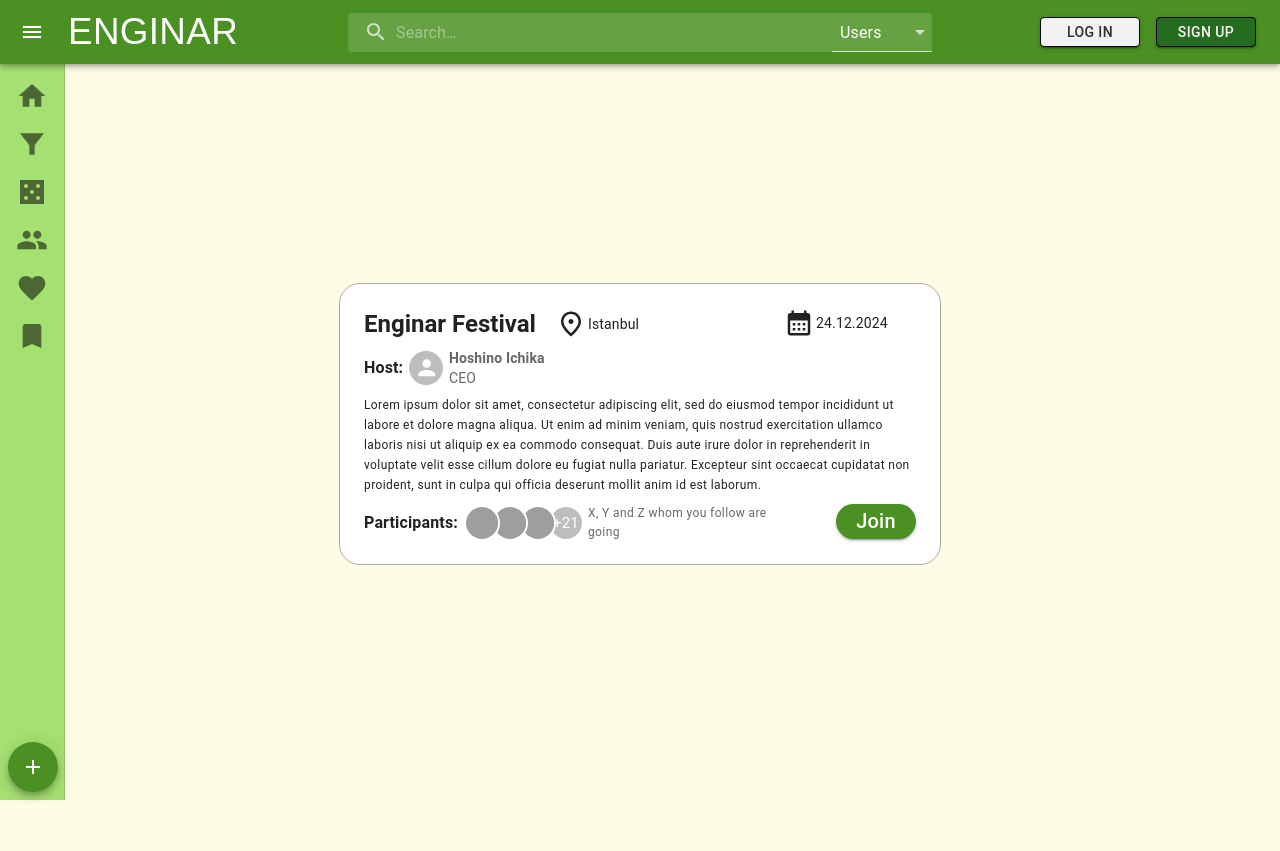
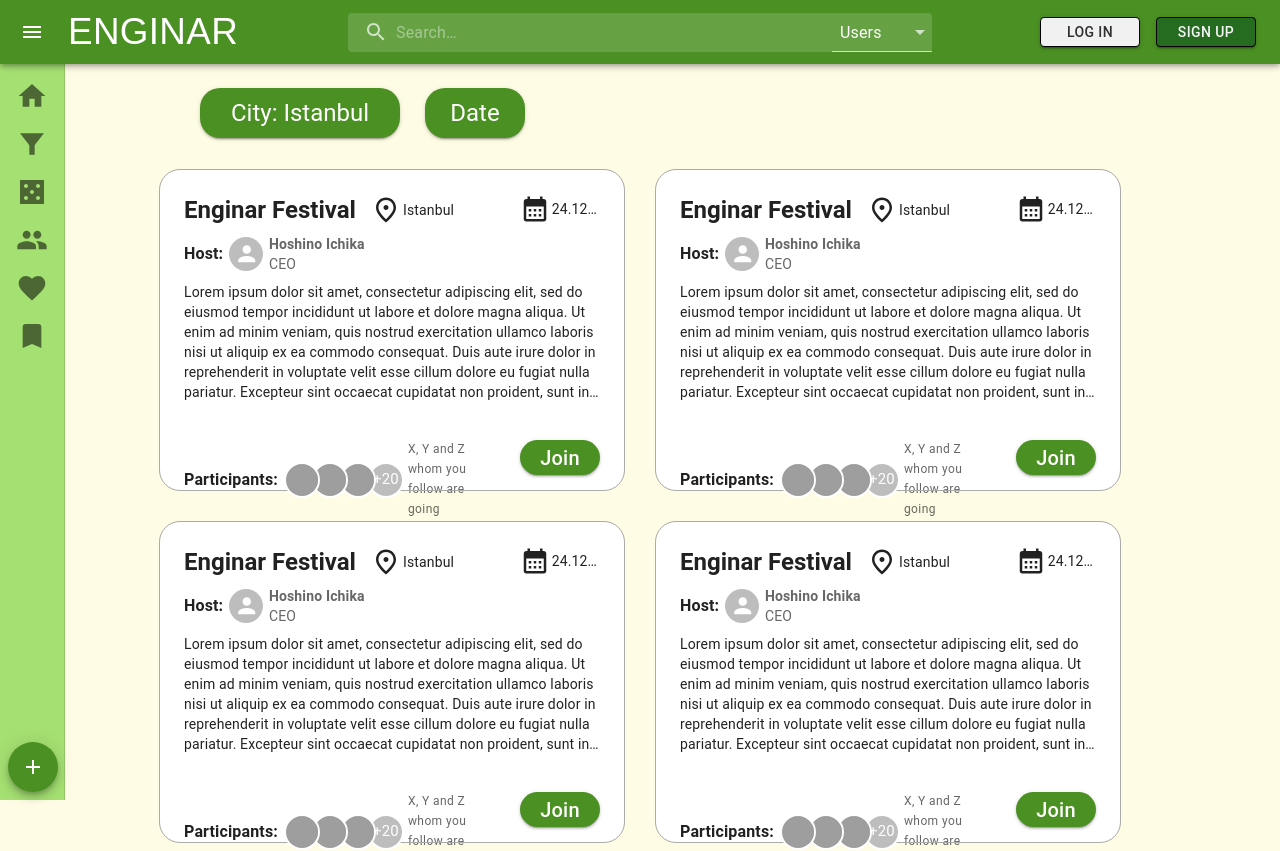
Before and after one commit to Soft-Engin/enginar_frontend, a React (Vite) app: page / in a window 1280 px wide. Shown: the top 851 px of the page. Before the commit the page ends 800 px from the top, so only its background shows below. Built offline with nearby package versions, Linux system fonts and the light colour scheme; grey boxes are pictures that could not be loaded; a web font is replaced by a local one.

Commit message:
Finalized Event List page, some improvements

```diff
--- a/src/App.jsx
+++ b/src/App.jsx
@@ -1,16 +1,13 @@
 import "./App.css";
 
 import Navbar from "./components/Navbar";
-import EventCompressed from "./components/EventCompressed";
-import Box from "@mui/material/Box";
+import EventHub from "./components/EventHub";
 
 function App() {
   return (
     <div>
     <Navbar></Navbar>
-    <Box display="flex" justifyContent="center" alignItems="center" height="90vh" >
-        <EventCompressed />
-    </Box>
+    <EventHub />
     </div>
   );
 }
--- a/src/components/EventCompressed.jsx
+++ b/src/components/EventCompressed.jsx
@@ -14,11 +14,11 @@ import CalendarMonthIcon  from "@mui/icons-material/CalendarMonth";
 
 export default function EventCompressed() {
   return (
-    <Box sx= {{ width: 600, height: 280, outline: "1.5px solid #AAAAAA", backgroundColor: "#FFFFFF", pl: 3, pt: 3, pr: 3, pb: 3, borderRadius: 5 }}>
+    <Box sx= {{ width: 700, height: 320, outline: "1.5px solid #AAAAAA", backgroundColor: "#FFFFFF", pl: 3, pt: 3, pr: 3, pb: 3, borderRadius: 5 }}>
       <Grid container spacing={1}>
-        <Grid item size={9}>
+        <Grid item size={9.5}>
           <Box sx={{ display: 'flex', alignItems: 'center' }}>
-            <Typography variant="h5" fontWeight="bold" style={{ marginRight: '20px'}} noWrap>
+            <Typography variant="h5" fontWeight="bold" style={{ marginRight: '15px'}} noWrap>
               Enginar Festival
             </Typography>
             <PlaceOutlinedIcon style={{ fontSize: '30px', marginRight: '2px' }} />
@@ -27,7 +27,7 @@ export default function EventCompressed() {
             </Typography>
           </Box>
         </Grid>
-        <Grid item size={3}>
+        <Grid item size={2.5}>
           <Box sx={{ display: 'flex', alignItems: 'center' }}>
             <CalendarMonthIcon style={{ fontSize: '30px', marginRight: '2px' }} />
             <Typography variant="body2" component="div" noWrap>
@@ -46,19 +46,19 @@ export default function EventCompressed() {
             </Typography>
           </Box>
         </Grid>
-        <Grid item size={12}>
+        <Grid item size={12} sx={{ height: 150 }}>
           <Box sx={{ display: 'flex', alignItems: 'center' }}>
-            <Typography variant="caption" component="div" >
-              Lorem ipsum dolor sit amet, consectetur adipiscing elit, sed do eiusmod tempor incididunt ut labore et dolore magna aliqua. Ut enim ad minim veniam, quis nostrud exercitation ullamco laboris nisi ut aliquip ex ea commodo consequat. Duis aute irure dolor in reprehenderit in voluptate velit esse cillum dolore eu fugiat nulla pariatur. Excepteur sint occaecat cupidatat non proident, sunt in culpa qui officia deserunt mollit anim id est laborum.
+            <Typography variant="body2" component="div" sx={{ overflow: 'hidden', display: '-webkit-box', WebkitBoxOrient: 'vertical', WebkitLineClamp: 6, textOverflow: 'ellipsis' }}>
+              Lorem ipsum dolor sit amet, consectetur adipiscing elit, sed do eiusmod tempor incididunt ut labore et dolore magna aliqua. Ut enim ad minim veniam, quis nostrud exercitation ullamco laboris nisi ut aliquip ex ea commodo consequat. Duis aute irure dolor in reprehenderit in voluptate velit esse cillum dolore eu fugiat nulla pariatur. Excepteur sint occaecat cupidatat non proident, sunt in culpa qui officia deserunt mollit anim id est laborum. Lorem ipsum dolor sit amet, consectetur adipiscing elit, sed do eiusmod tempor incididunt ut labore et dolore magna aliqua. Ut enim ad minim veniam, quis nostrud exercitation ullamco laboris nisi ut aliquip ex ea commodo consequat. Duis aute irure dolor in reprehenderit in voluptate velit esse cillum dolore eu fugiat nulla pariatur. Excepteur sint occaecat cupidatat non proident, sunt in culpa qui officia deserunt mollit anim id est laborum.
             </Typography>
           </Box>
         </Grid>
         <Grid item size={9}>
           <Box sx={{ display: 'flex', alignItems: 'center' }}>
-            <Typography variant="body1" component="div" fontWeight="bold" style={{ marginRight: '6px' }} >
+            <Typography variant="body1" component="div" fontWeight="bold" style={{ marginRight: '6px' }}>
               Participants:
             </Typography>
-            <AvatarGroup total={24} sx={{'& .MuiAvatar-root': { width: 32, height: 32, fontSize: 15 }, marginRight: 0.5}}>
+            <AvatarGroup total={23} sx={{'& .MuiAvatar-root': { width: 32, height: 32, fontSize: 15 }, marginRight: 0.5}}>
               <Avatar alt="Remy Sharp" src="/static/images/avatar/1.jpg" />
               <Avatar alt="Travis Howard" src="/static/images/avatar/2.jpg" />
               <Avatar alt="Agnes Walker" src="/static/images/avatar/4.jpg" />
--- a/src/components/EventHub.jsx
+++ b/src/components/EventHub.jsx
@@ -0,0 +1,37 @@
+import * as React from "react";
+import EventCompressed from "./EventCompressed";
+import Grid from '@mui/material/Grid2';
+import Button from '@mui/material/Button';
+import Typography from "@mui/material/Typography";
+
+function generate(element) {
+  return [0, 1, 2, 3, 4, 5].map((value) =>
+    React.cloneElement(element, {
+      key: value,
+    })
+  );
+}
+
+export default function EventHub() {
+  return (
+    <Grid container spacing={4} sx={{ pt: 3, pb: 5, pl: 20, pr: 20 }}>
+      <Grid item size={12} sx={{ pl: 5 }}>
+        <Button variant="contained" style={{ backgroundColor: "#4B9023", borderRadius: 20, width: "200px", height: "50px", textTransform: "none", marginRight: 25 }}>
+        <Typography variant="h5" >
+          City: Istanbul
+        </Typography>
+        </Button>
+        <Button variant="contained" style={{ backgroundColor: "#4B9023", borderRadius: 20, width: "100px", height: "50px", textTransform: "none" }}>
+        <Typography variant="h5" >
+          Date
+        </Typography>
+        </Button>
+      </Grid>
+      {generate(<EventCompressed />).map((event, index) => (
+        <Grid item size={6} key={index} display="flex" justifyContent="center" alignItems="center">
+          {event}
+        </Grid>
+      ))}
+    </Grid>
+  );
+}
```
